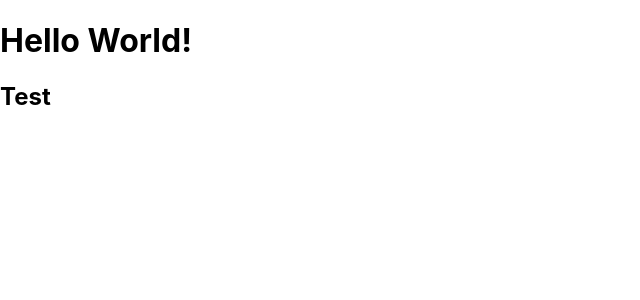
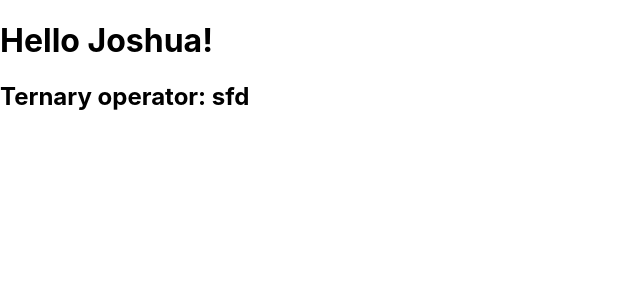
Before and after one commit to frumsrekovni/task-tracker, a React (Create React App) app: page / in a window 1280 px wide. Shown: the top 300 px of the page, without its empty margins (0-640 px from the left). Built offline with nearby package versions, Linux system fonts and the light colour scheme.

Commit message:
Switched to a typescript environment. Played around with adding typescript logic in the app

```diff
--- a/package.json
+++ b/package.json
@@ -9,6 +9,7 @@
     "react": "^18.1.0",
     "react-dom": "^18.1.0",
     "react-scripts": "5.0.1",
+    "typescript": "^4.7.3",
     "web-vitals": "^2.1.4"
   },
   "scripts": {
--- a/src/App.js
+++ /dev/null
@@ -1,11 +0,0 @@
-
-function App() {
-  return (
-    <div className="App">
-      <h1>Hello World!</h1>
-      <h2>Test</h2>
-    </div>
-  );
-}
-
-export default App;
--- /dev/null
+++ b/src/App.tsx
@@ -0,0 +1,14 @@
+
+function App() {
+  // You can write Typescript up here
+  const name:string = "Joshua"
+  const x:Boolean=false;
+  return (
+    <div className="App">
+      <h1>Hello {name}!</h1>
+      <h2>Ternary operator: {x ? 'ef' : 'sfd'}</h2>
+    </div>
+  );
+}
+
+export default App;
--- a/src/index.js
+++ b/src/index.tsx
@@ -1,7 +1,7 @@
 import React from 'react';
 import ReactDOM from 'react-dom/client';
 import './index.css';
-import App from './App';
+import App from './App.tsx';
 import reportWebVitals from './reportWebVitals';
 
 const root = ReactDOM.createRoot(document.getElementById('root'));
```
Also changed, not shown: 1 other file (tests, documents, lock files or other folders).
